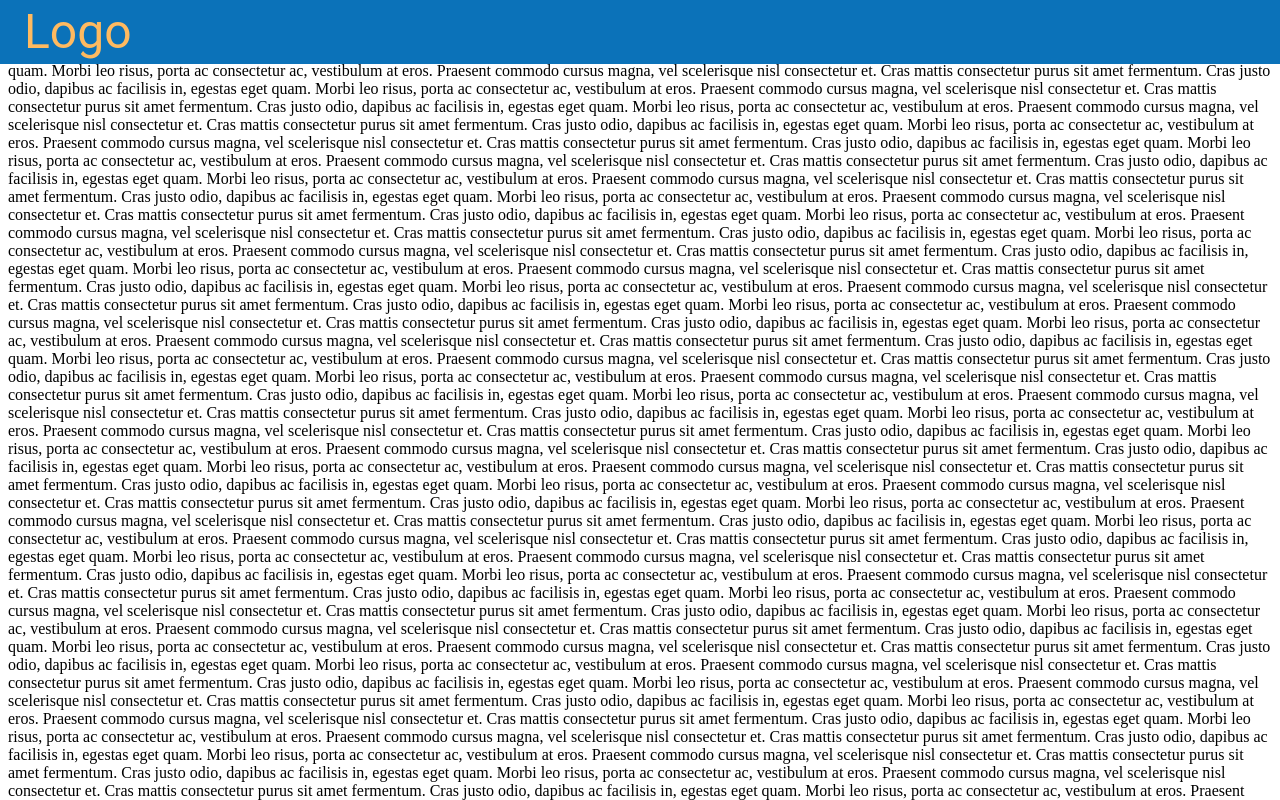
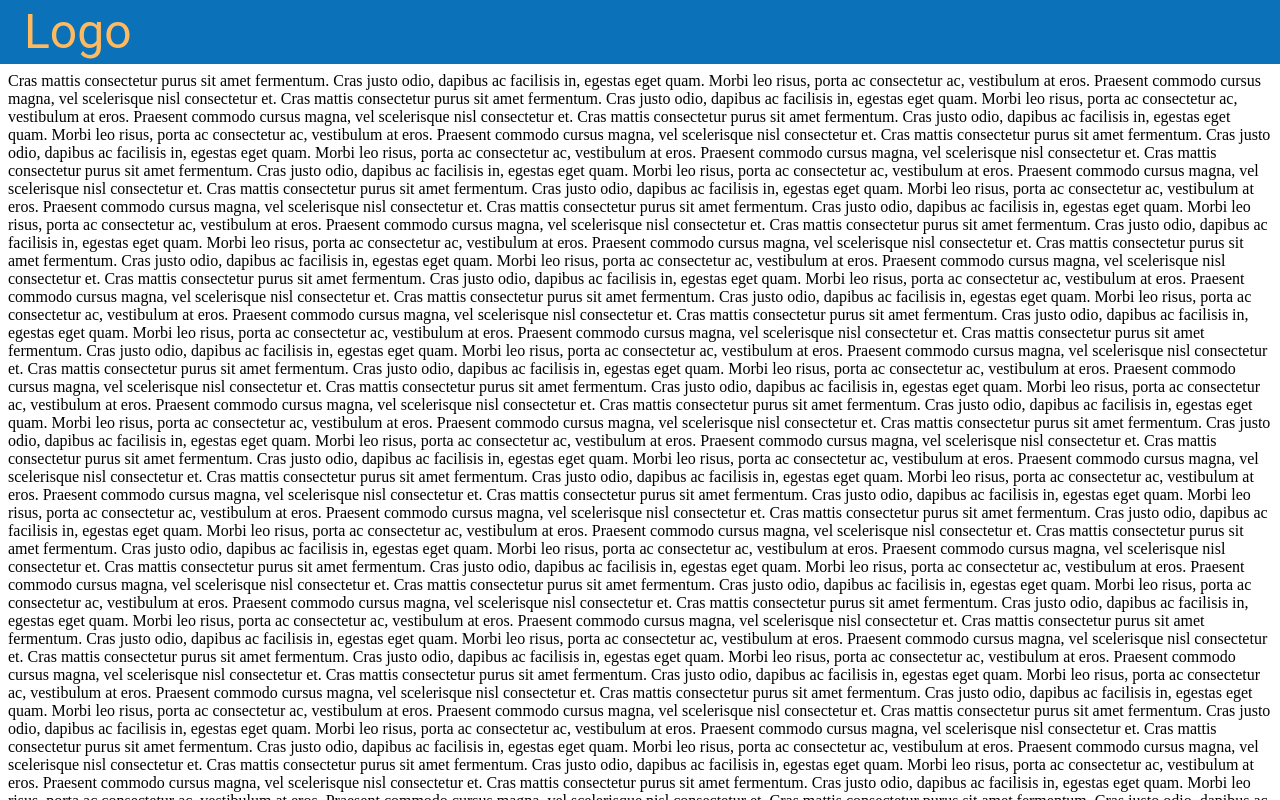
Before and after one commit to chadzusebmt/material-ui-udemy, a React (Create React App) app: page / in a window 1280 px wide. Shown: the top 800 px of the page. Built offline with nearby package versions, Linux system fonts and the light colour scheme.

Commit message:
lesson 20 completed

```diff
--- a/src/components/ui/Header.jsx
+++ b/src/components/ui/Header.jsx
@@ -2,7 +2,11 @@
 import AppBar from "@material-ui/core/AppBar";
 import Toolbar from "@material-ui/core/Toolbar";
 import useScrollTrigger from '@material-ui/core/useScrollTrigger';
-import { Typography } from "@material-ui/core";
+import { Button, Typography } from "@material-ui/core";
+import { makeStyles } from '@material-ui/styles';
+
+
+
 
 function ElevationScroll(props){
     const {children} = props;
@@ -17,8 +21,18 @@
 }
 
 
+const useStyles = makeStyles(theme => ({
+  //this will access the margin from the material theme and apply it on the toolbar
+  toolbarMargin:{
+    ...theme.mixins.toolbar,
+  }
+}));
+
 function Header(props) {
+  const classes = useStyles();
+
   return(
+    <React.Fragment>
     <ElevationScroll>
        <AppBar position="fixed" color="primary">
          <Toolbar>
@@ -26,6 +40,8 @@
             </Toolbar>
        </AppBar>
     </ElevationScroll>
+    <div className={classes.toolbarMargin }/>
+    </React.Fragment>
   )
 }
 
```
Also changed, not shown: EXPLANTION.txt.
